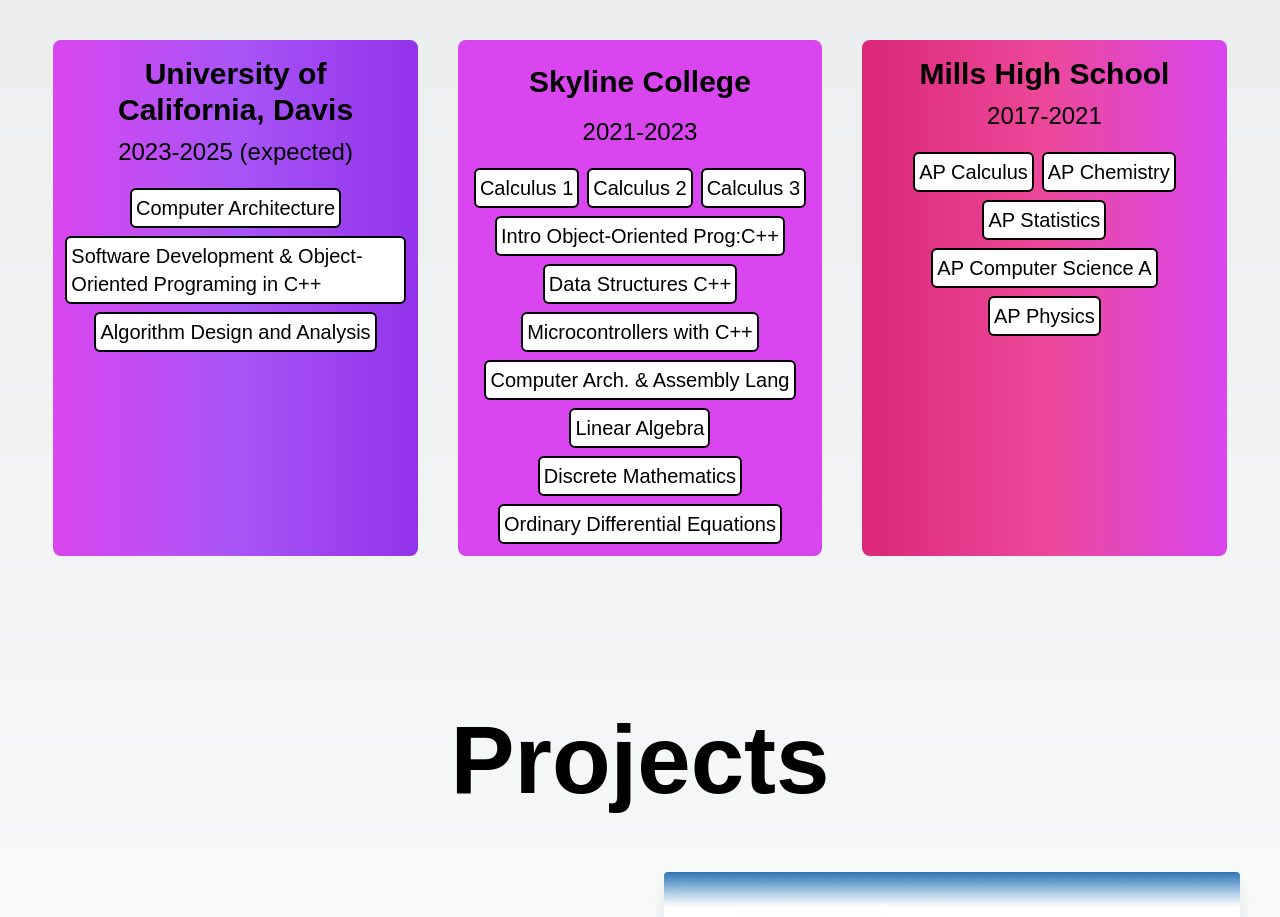
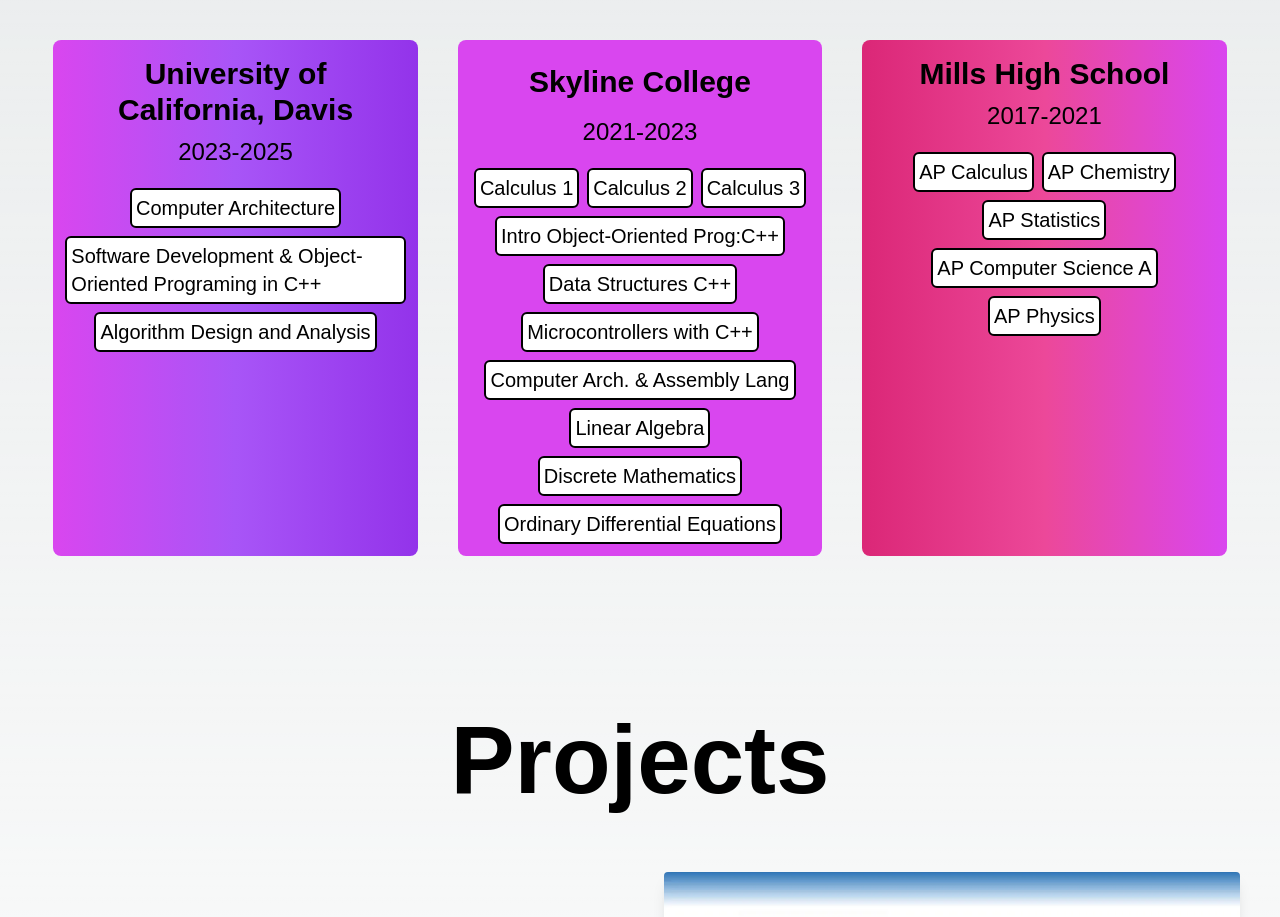
Before and after one commit to Jamin-Chan/Site, a Next.js app: page /site/ in a window 1280 px wide. Shown: the part 1720-2637 px from the top of the page. Built offline with nearby package versions, Linux system fonts and the light colour scheme; a web font is replaced by a local one.

Commit message:
deploying website

```diff
--- a/public/pages/education.tsx
+++ b/public/pages/education.tsx
@@ -19,7 +19,7 @@
                             University of California, Davis
                         </p>
                         <p className="text-center text-2xl">
-                            2023-2025 (expected)
+                            2023-2025
                         </p>
                         <ul className="flex justify-center flex-wrap text-xl mt-4 *:p-1 *:m-1 *:bg-white *:rounded-md *:border-2 *:border-black *:border-solid hover:*:border-amber-500 hover:*:bg-slate-200">
                         <li>Computer Architecture</li>
```
